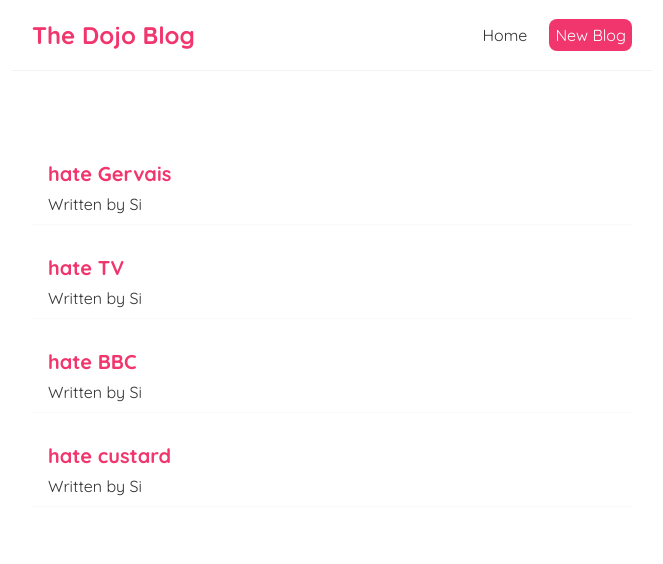
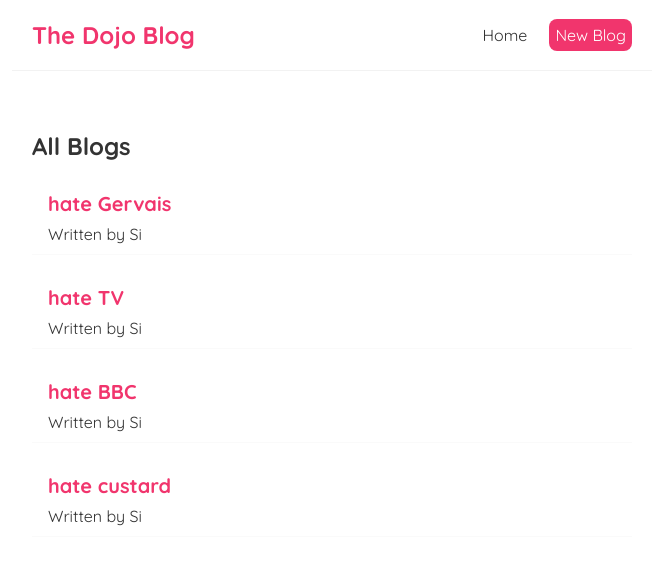
Before and after one commit to hyperkarmic/net-ninja-react, a React (Create React App) app in the folder dojoblog/: page / in a window 1280 px wide. Shown: the top 564 px of the page, without its empty margins (308-971 px from the left). Built offline with nearby package versions, Linux system fonts and the light colour scheme.

Commit message:
props seems to involve components taking variables as arguments to augment them.  once declared this way the appear to be part of the props object - which can be accessed via destructuring it as an object, at import level, to turn the  prop values into variables

```diff
--- /dev/null
+++ b/dojoblog/src/BlogList.js
@@ -0,0 +1,15 @@
+const BlogList = ({ blogs, title }) => {
+  return (
+    <div className='blog-list'>
+      <h2>{title}</h2>
+      {blogs.map((blog) => (
+        <div className='blog-preview' key={blog.id}>
+          <h2>{blog.title}</h2>
+          <p>Written by {blog.author}</p>
+        </div>
+      ))}
+    </div>
+  )
+}
+
+export default BlogList
--- a/dojoblog/src/Home.js
+++ b/dojoblog/src/Home.js
@@ -1,4 +1,5 @@
 import { useState } from 'react'
+import BlogList from './BlogList'
 
 const Home = () => {
   const [blogs, setBlogs] = useState([
@@ -9,12 +10,7 @@
   ])
   return (
     <div className='home'>
-      {blogs.map((blog) => (
-        <div className='blog-preview' key={blog.id}>
-          <h2>{blog.title}</h2>
-          <p>Written by {blog.author}</p>
-        </div>
-      ))}
+      <BlogList blogs={blogs} title='All Blogs' />
     </div>
   )
 }
```
